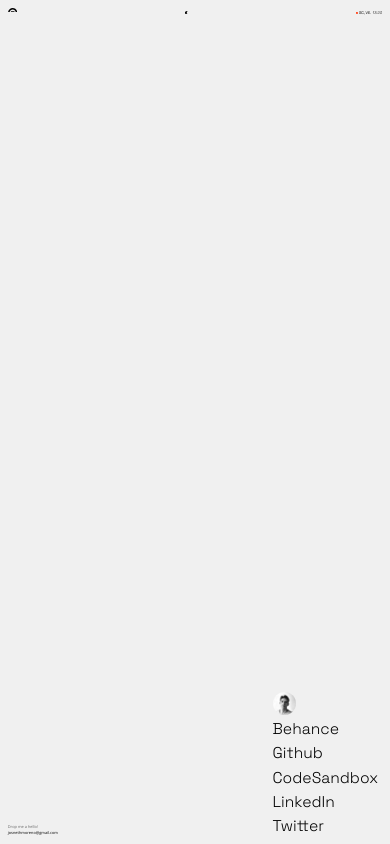
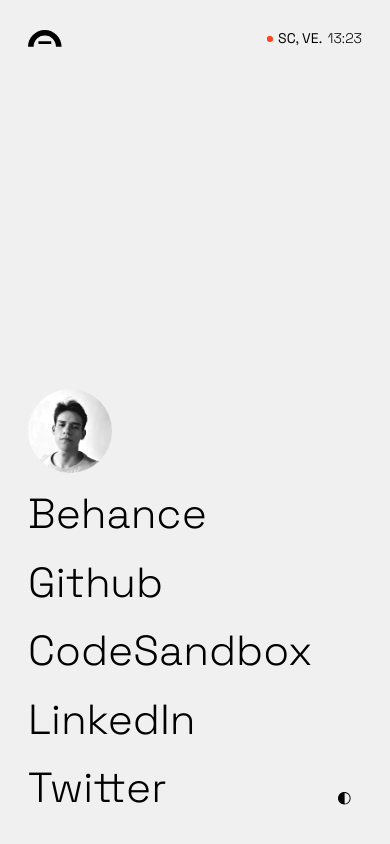
Before and after one commit to RerezzOffc/biolink-josneth, a website built with Vite: page index.html in a window 390 px wide. Built offline with nearby package versions, Linux system fonts and the light colour scheme.

Commit message:
convert to responsive mobile

```diff
--- a/index.html
+++ b/index.html
@@ -11,14 +11,14 @@
 <body>
   <div id="app">
     <header class="header">
-      <a href="https://josneth.surge.sh" class="logo">
+      <a href="https://josneth.surge.sh" class="logo" data-cursor="hover">
         <svg class="logo" viewBox="0 0 42 21" fill="none" xmlns="http://www.w3.org/2000/svg">
           <path
             d="M21 0C9.44545 0 0.00212825 9.44242 0 21H7.00207C7.00207 13.2276 13.2293 7.00427 21 7.00427C28.7705 7.00427 34.9956 13.2276 34.9978 21H42C42 9.44242 32.5546 0 21 0ZM13.0538 14.0982V17.5619H29.0101V14.0982H13.0538Z"
             fill="currentColor" />
         </svg>
       </a>
-      <button class="theme" id="toggleTheme" data-cursor="hover">
+      <button class="theme desktop" id="toggleTheme" data-cursor="hover">
         <svg class="theme-svg" viewBox="0 0 16 16" xmlns="http://www.w3.org/2000/svg">
           <path
             d="M8 16C6.89333 16 5.85333 15.79 4.88 15.37C3.90667 14.95 3.06 14.38 2.34 13.66C1.62 12.94 1.05 12.0933 0.63 11.12C0.21 10.1467 0 9.10667 0 8C0 6.89333 0.21 5.85333 0.63 4.88C1.05 3.90667 1.62 3.06 2.34 2.34C3.06 1.62 3.90667 1.05 4.88 0.63C5.85333 0.21 6.89333 0 8 0C9.10667 0 10.1467 0.21 11.12 0.63C12.0933 1.05 12.94 1.62 13.66 2.34C14.38 3.06 14.95 3.90667 15.37 4.88C15.79 5.85333 16 6.89333 16 8C16 9.10667 15.79 10.1467 15.37 11.12C14.95 12.0933 14.38 12.94 13.66 13.66C12.94 14.38 12.0933 14.95 11.12 15.37C10.1467 15.79 9.10667 16 8 16ZM8.4 14.8C10.2267 14.6667 11.75 13.96 12.97 12.68C14.19 11.4 14.8 9.84 14.8 8C14.8 6.16 14.19 4.6 12.97 3.32C11.75 2.04 10.2267 1.33333 8.4 1.2V14.8Z"
@@ -27,7 +27,7 @@
       </button>
 
       <span class="time">
-        <span class="dot"></span>  SC, VE. <span id="hour"></span>
+        <span class="dot"></span>  SC, VE.<span id="hour"></span>
       </span>
     </header>
 
@@ -47,6 +47,13 @@
         <a href="https://linkedin.com/in/josnethmoreno" data-number="04" data-cursor="hover" target="_blank">LinkedIn</a>
         <a href="https://twitter.com/josnethmoreno" data-number="05" data-cursor="hover" target="_blank">Twitter</a>
       </div>
+      <button class="theme mobile" id="toggleThemeMobile">
+        <svg class="theme-svg" viewBox="0 0 16 16" xmlns="http://www.w3.org/2000/svg">
+          <path
+            d="M8 16C6.89333 16 5.85333 15.79 4.88 15.37C3.90667 14.95 3.06 14.38 2.34 13.66C1.62 12.94 1.05 12.0933 0.63 11.12C0.21 10.1467 0 9.10667 0 8C0 6.89333 0.21 5.85333 0.63 4.88C1.05 3.90667 1.62 3.06 2.34 2.34C3.06 1.62 3.90667 1.05 4.88 0.63C5.85333 0.21 6.89333 0 8 0C9.10667 0 10.1467 0.21 11.12 0.63C12.0933 1.05 12.94 1.62 13.66 2.34C14.38 3.06 14.95 3.90667 15.37 4.88C15.79 5.85333 16 6.89333 16 8C16 9.10667 15.79 10.1467 15.37 11.12C14.95 12.0933 14.38 12.94 13.66 13.66C12.94 14.38 12.0933 14.95 11.12 15.37C10.1467 15.79 9.10667 16 8 16ZM8.4 14.8C10.2267 14.6667 11.75 13.96 12.97 12.68C14.19 11.4 14.8 9.84 14.8 8C14.8 6.16 14.19 4.6 12.97 3.32C11.75 2.04 10.2267 1.33333 8.4 1.2V14.8Z"
+            fill="currentColor" />
+        </svg>
+      </button>
     </footer>
 
   <div class="cursor" data-action="false" id="cursor">
--- a/main.js
+++ b/main.js
@@ -2,6 +2,7 @@
 import './reset.css'
 
 const toggleTheme = document.getElementById('toggleTheme')
+const toggleThemeMobile = document.getElementById('toggleThemeMobile')
 
 let theme = localStorage.theme || ''
 
@@ -32,6 +33,7 @@
 }
 
 toggleTheme.addEventListener('click', changeTheme)
+toggleThemeMobile.addEventListener('click', changeTheme)
 
 function isTouchDevice() {
 	return (
--- a/style.css
+++ b/style.css
@@ -91,6 +91,7 @@
 .header {
   display: flex;
   justify-content: space-between;
+  align-items: center;
 }
 
 .logo {
@@ -105,6 +106,10 @@
   width: .9rem;
   color: var(--fg);
   transition: .3s color ease-out;
+}
+
+.theme.mobile {
+  display: none;
 }
 
 .time {
@@ -199,11 +204,13 @@
 .links picture {
   width: 6rem;
   border-radius: 50%;
+
   overflow: hidden;
 }
 
 .links a{
   position: relative;
+  align-self: flex-start;
   font-size: 4rem;
   font-weight: 300;
   line-height: 1.3;
@@ -225,5 +232,36 @@
   transform: translateX(1rem);
   opacity: 1;
 }
+/*END FOOTER */
 
-/*END FOOTER */
+
+@media (max-width: 1024px) {
+  :root {
+    font-size: 14px;
+  }
+}
+
+@media (max-width: 500px) {
+  .links a {
+    font-size: 3rem;
+  }
+
+  .links a::before {
+    display: none;
+  }
+
+  .mail {
+    display: none;
+  }
+
+  .theme.mobile {
+    position: fixed;
+    bottom: 2rem;
+    right: 2rem;
+    display: inline-block;
+  }
+
+  .theme.desktop {
+    display: none;
+  }
+}
```
